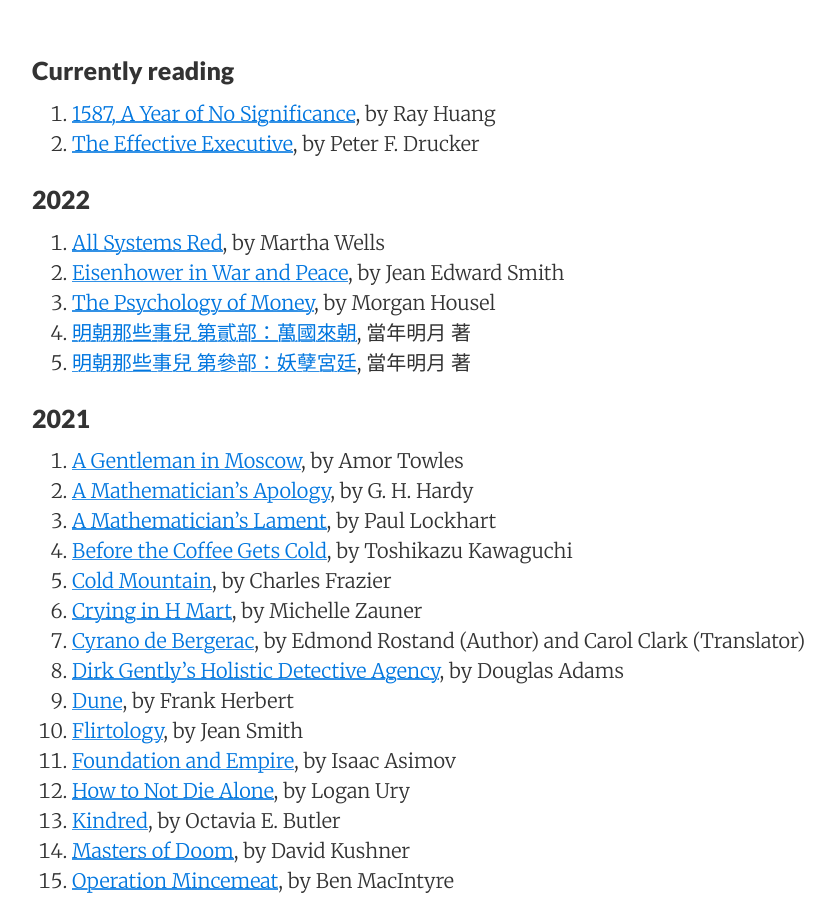
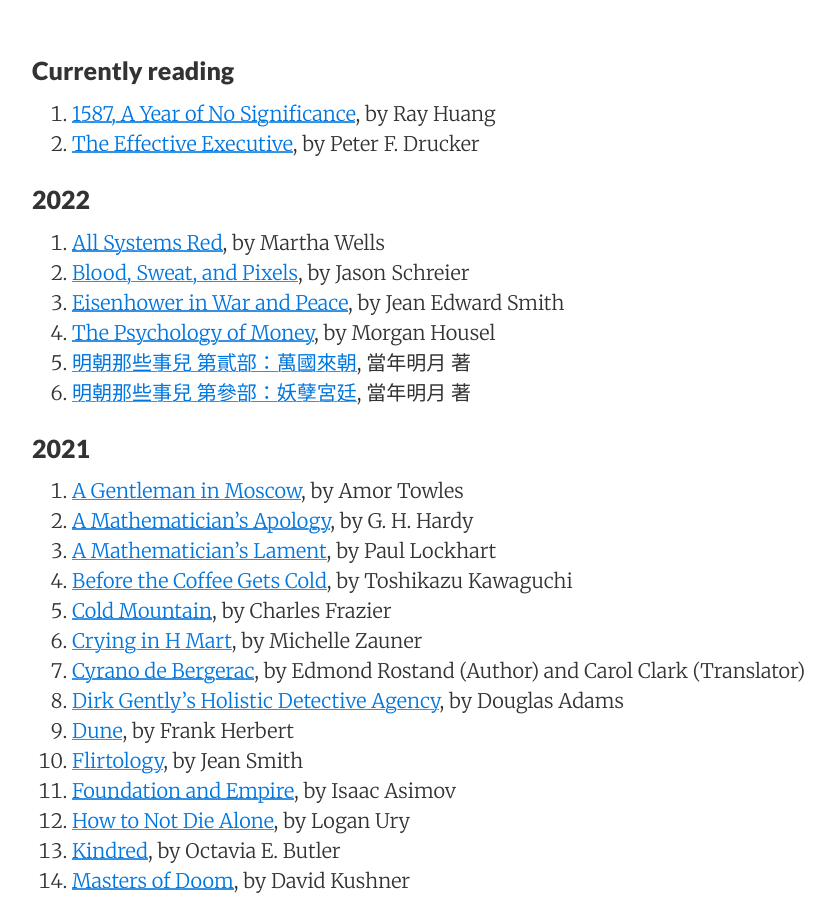
Before and after one commit to sewardlee337/sewardlee337.github.io, a Jekyll site: the page built from readinglist.md, in a window 1280 px wide and 900 px high, scrolled down 320 px. Shown: the whole window, without its empty margins (188-1023 px from the left). Built offline with Jekyll 4.4.1, drawn with Linux system fonts in a browser that asks for light colours; nearby versions of some CDN libraries.

Commit message:
update reading list

```diff
--- a/readinglist.md
+++ b/readinglist.md
@@ -19,6 +19,7 @@ _"My alma mater was books, a good library... I could spend the rest of my life r
 ### 2022
 
 1. [All Systems Red](https://amzn.to/3Fq03xP), by Martha Wells
+1. [Blood, Sweat, and Pixels](https://amzn.to/3s0hqQ4), by Jason Schreier
 1. [Eisenhower in War and Peace](https://amzn.to/3JtzeLm), by Jean Edward Smith
 1. [The Psychology of Money](https://amzn.to/33veRNl), by Morgan Housel
 1. [明朝那些事兒 第貳部：萬國來朝](https://bit.ly/3JM0ZyV), 當年明月 著
```
